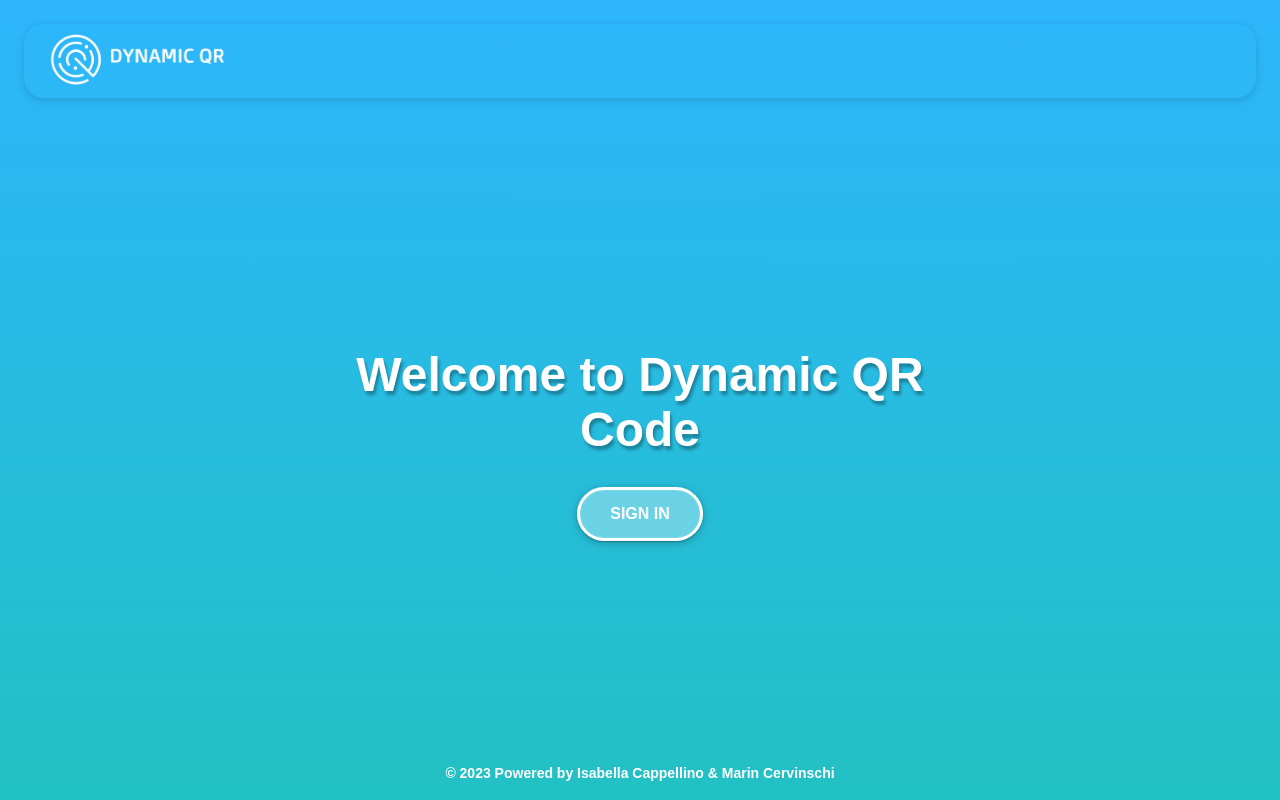
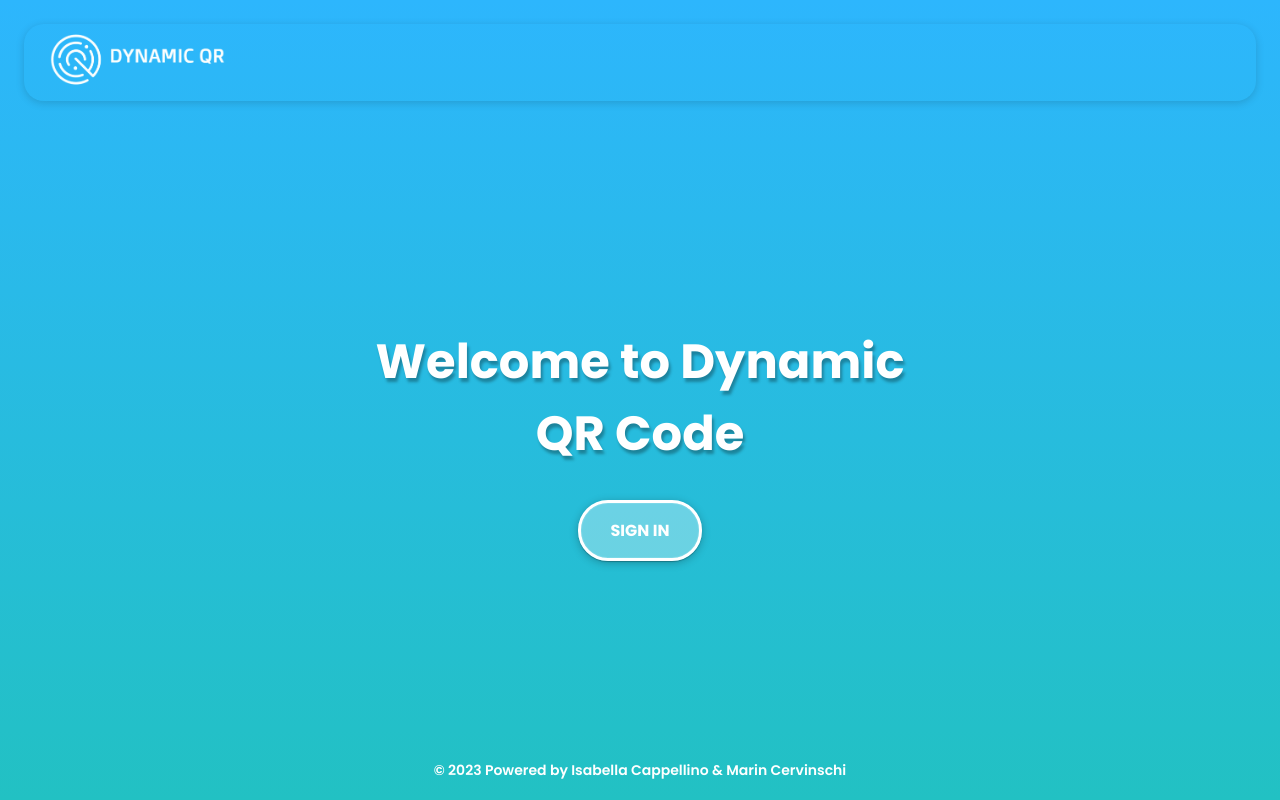
Before and after one commit to MarinCervinschi/QR-flask, a Flask app: page / in a window 1280 px wide. Run offline with Flask 3, Linux system fonts and the light colour scheme.

Commit message:
feat: fonts

```diff
--- a/app/static/style.css
+++ b/app/static/style.css
@@ -1,3 +1,4 @@
+@import url('https://fonts.googleapis.com/css2?family=Poppins:ital,wght@0,100;0,200;0,300;0,400;0,500;0,600;0,700;0,800;0,900;1,100;1,200;1,300;1,400;1,500;1,600;1,700;1,800;1,900&display=swap');
 :root {
     --bg-color: white;
     --text-color: black;
@@ -7,6 +8,10 @@
 
 *::-webkit-scrollbar {
     display: none; /* Per Chrome, Safari e Edge */
+}
+
+* {
+    font-family: 'Poppins', sans-serif;
 }
 
 button {
```
